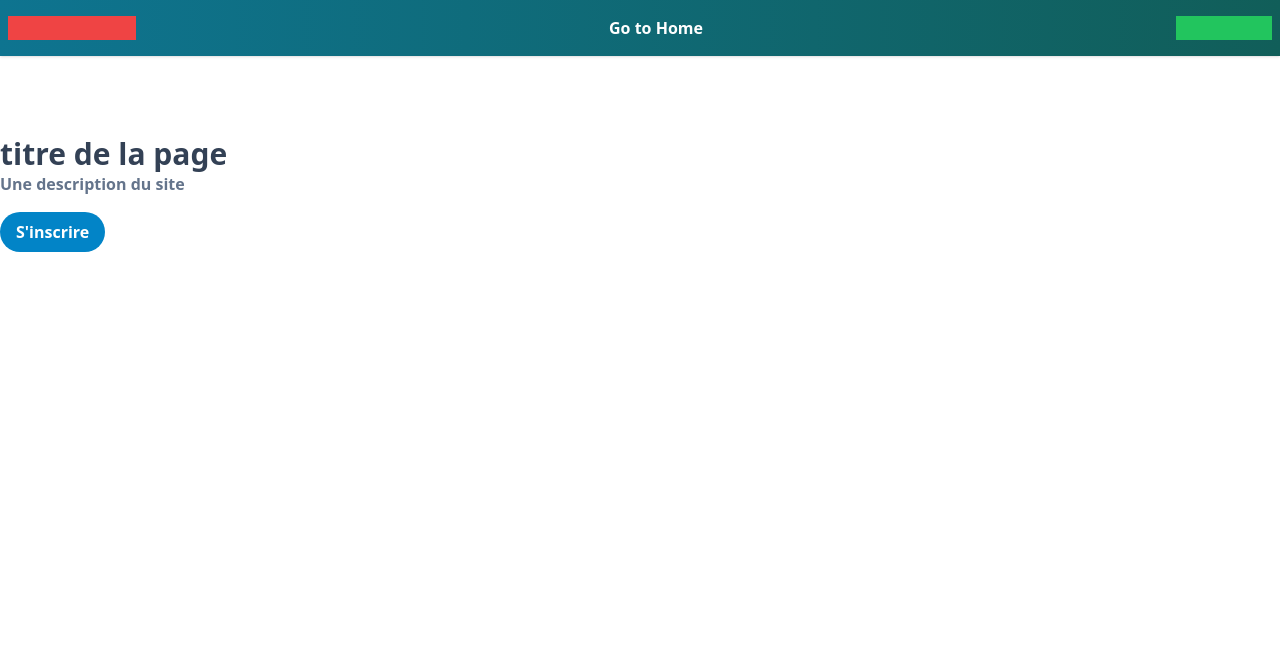
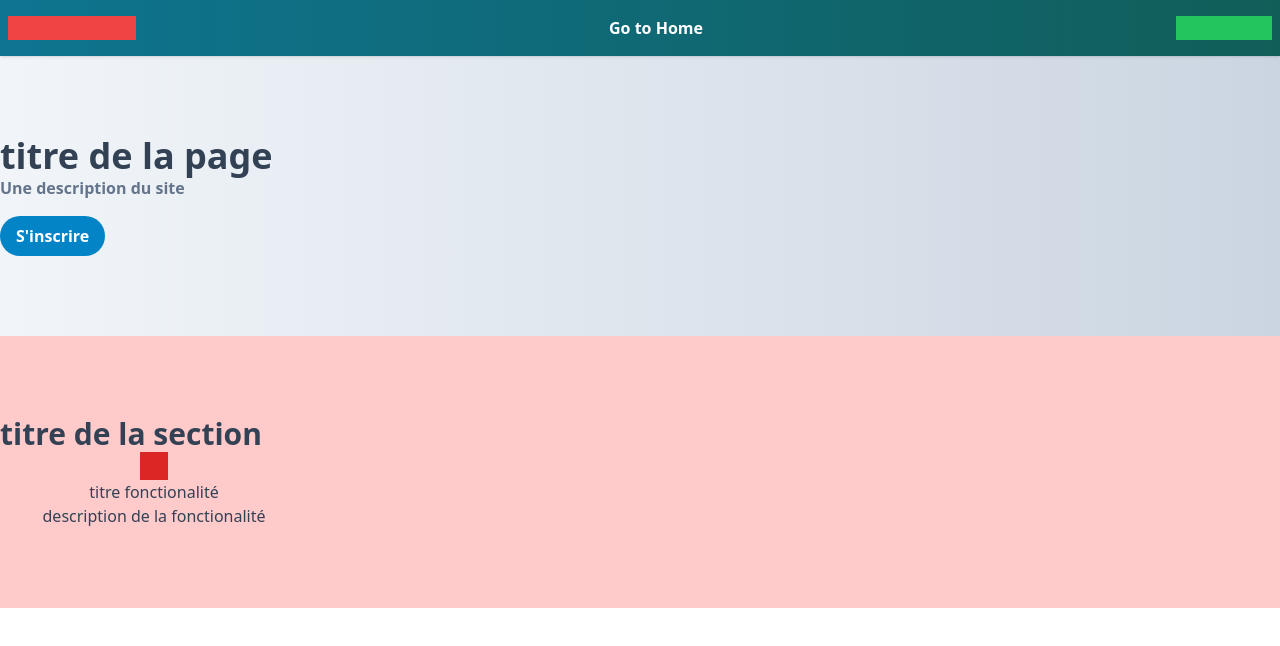
Before and after one commit to mthdht/easyortho, a Vue app: page /#/ in a window 1280 px wide. Shown: the top 646 px of the page. Built offline with nearby package versions, Linux system fonts and the light colour scheme.

Commit message:
start functionalities section

```diff
--- a/src/pages/Home.vue
+++ b/src/pages/Home.vue
@@ -1,11 +1,22 @@
 <template>
-    <section class="jumbotron h-60">
+    <section class="jumbotron bg-gradient-to-r from-slate-100 to-slate-300">
         <div class="container py-20">
-            <h1 class="text-3xl font-bold">titre de la page</h1>
+            <h1 class="text-4xl font-bold">titre de la page</h1>
             <p class="lead mb-4 font-semibold text-slate-500">Une description du site </p>
             <router-link to="/">
                 <button class="rounded-full px-4 py-2 bg-sky-600 text-white font-semibold">S'inscrire</button>
             </router-link>
         </div>
     </section>
+
+    <section class="functionalities container py-20 bg-red-200">
+        <h2 class="text-3xl font-bold">titre de la section</h2>
+        <div class="grid grid-cols-4 gap-4">
+            <div class="functionality flex flex-col items-center">
+                <div class="icon size-7 bg-red-600"></div>
+                <h3>titre fonctionalité</h3>
+                <p>description de la fonctionalité</p>
+            </div>
+        </div>
+    </section>
 </template>
```
